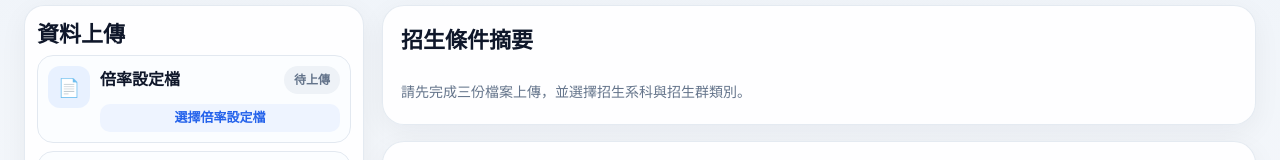
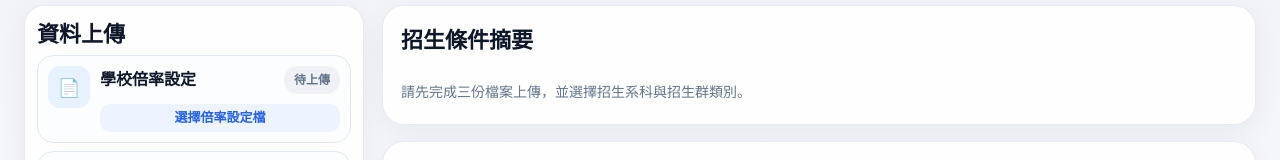
Before and after one commit to Hungming6325/score-ranking-web, a Next.js app: page / in a window 1280 px wide. Shown: the part 165-325 px from the top of the page. Built offline with nearby package versions, Linux system fonts and the light colour scheme.

Commit message:
update page

```diff
--- a/app/page.tsx
+++ b/app/page.tsx
@@ -456,7 +456,7 @@ export default function Home() {
   <Panel title="資料上傳">
     <div style={stackStyle}>
       <UploadCard
-        title="倍率設定檔"
+        title="學校倍率設定"
         fileName={configFileName}
         buttonLabel="選擇倍率設定檔"
         onClick={() => configFileInputRef.current?.click()}
```
